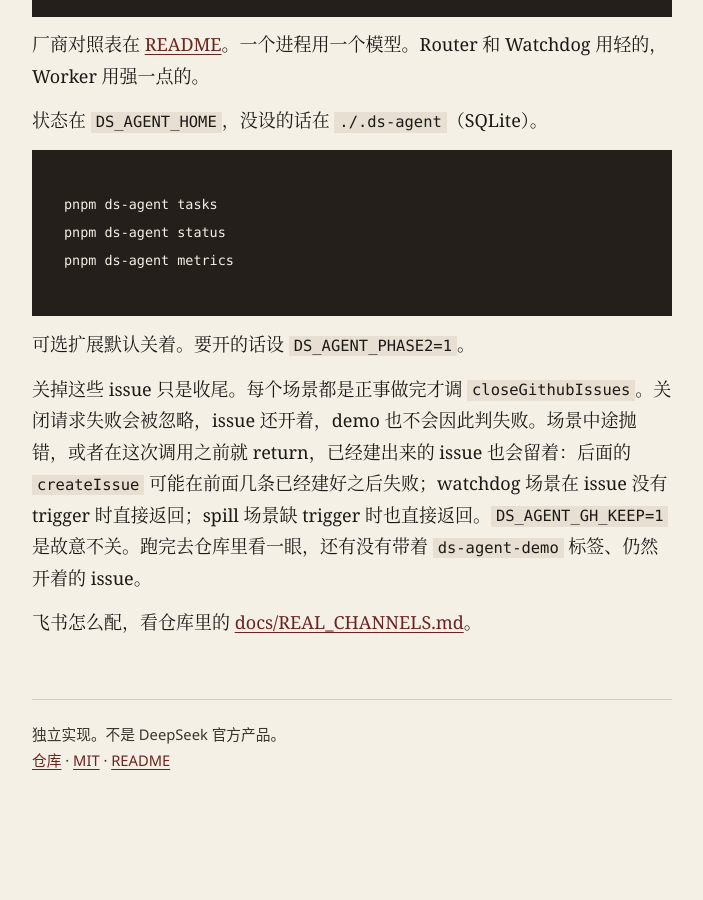
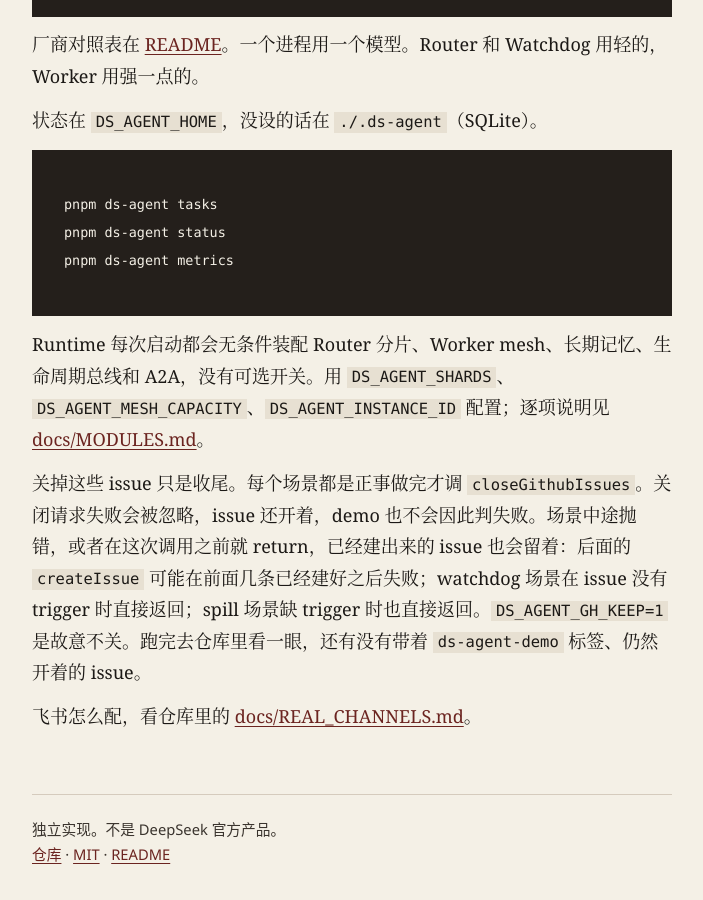
Before and after one commit to LofiSu/deepseek-super-agent, a Jekyll site: the page built from docs/zh/install.md, in a window 1280 px wide and 900 px high, scrolled down 1825 px. Shown: the whole window, without its empty margins (288-991 px from the left). Built offline with Jekyll 4.4.1, drawn with Linux system fonts in a browser that asks for light colours; before the commit the page ends 2631 px from its top, so only the background shows below that.

Commit message:
docs: remove remaining stale extension opt-in references
- install.md / zh/install.md: describe the always-wired Runtime services and
  configuration env vars instead of the removed opt-in flag.
- ARCHITECTURE_REVIEW.zh.md: add the review-snapshot status note and replace
  the Phase-2 labels with 扩展项 / 后续扩展项; keep the historical framing.
- CODE_REVIEW_METHOD.md: say later extensions and frame T09/T45-T50 as
  before they were wired.
- PLAN.md: reword the no-master-switch statements so no literal flag name
  remains in the docs.
- Docs only; no code changes.

Co-Authored-By: Claude Code <noreply@anthropic.com>

````diff
--- a/docs/zh/install.md
+++ b/docs/zh/install.md
@@ -60,7 +60,7 @@ pnpm ds-agent status
 pnpm ds-agent metrics
 ```
 
-可选扩展默认关着。要开的话设 `DS_AGENT_PHASE2=1`。
+Runtime 每次启动都会无条件装配 Router 分片、Worker mesh、长期记忆、生命周期总线和 A2A，没有可选开关。用 `DS_AGENT_SHARDS`、`DS_AGENT_MESH_CAPACITY`、`DS_AGENT_INSTANCE_ID` 配置；逐项说明见 [docs/MODULES.md]({{ site.repository_url }}/blob/main/docs/MODULES.md)。
 
 关掉这些 issue 只是收尾。每个场景都是正事做完才调 `closeGithubIssues`。关闭请求失败会被忽略，issue 还开着，demo 也不会因此判失败。场景中途抛错，或者在这次调用之前就 return，已经建出来的 issue 也会留着：后面的 `createIssue` 可能在前面几条已经建好之后失败；watchdog 场景在 issue 没有 trigger 时直接返回；spill 场景缺 trigger 时也直接返回。`DS_AGENT_GH_KEEP=1` 是故意不关。跑完去仓库里看一眼，还有没有带着 `ds-agent-demo` 标签、仍然开着的 issue。
 
````
Also changed, not shown: PLAN.md (+2 -2 lines), docs/ARCHITECTURE_REVIEW.zh.md (+5 -3 lines), docs/CODE_REVIEW_METHOD.md (+1 -1 lines), docs/install.md (+1 -1 lines).
